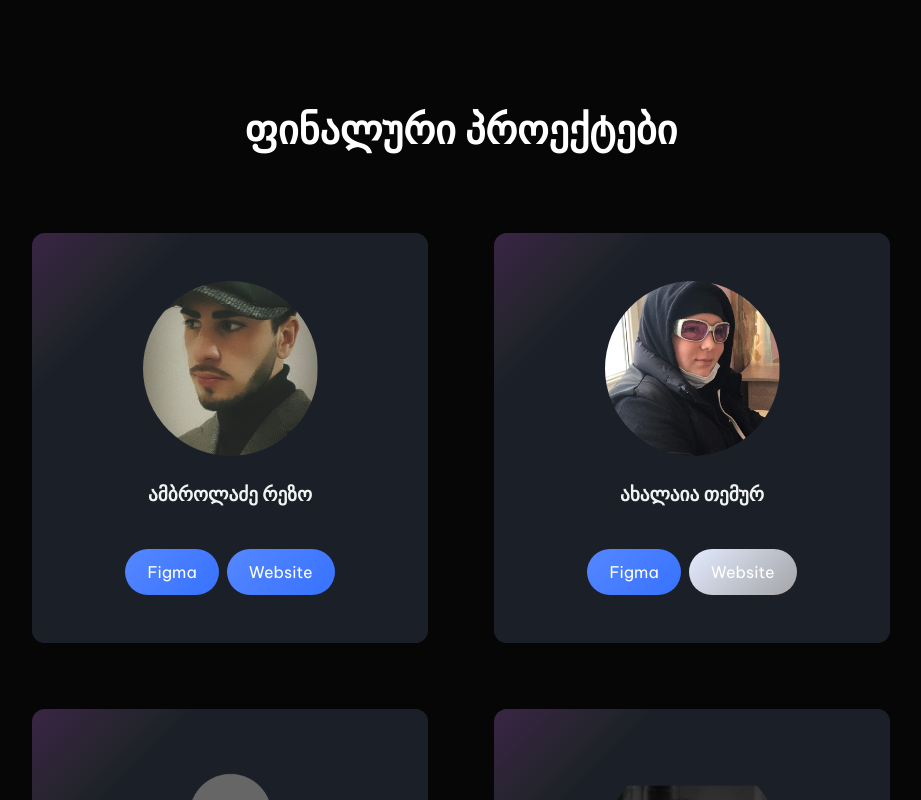
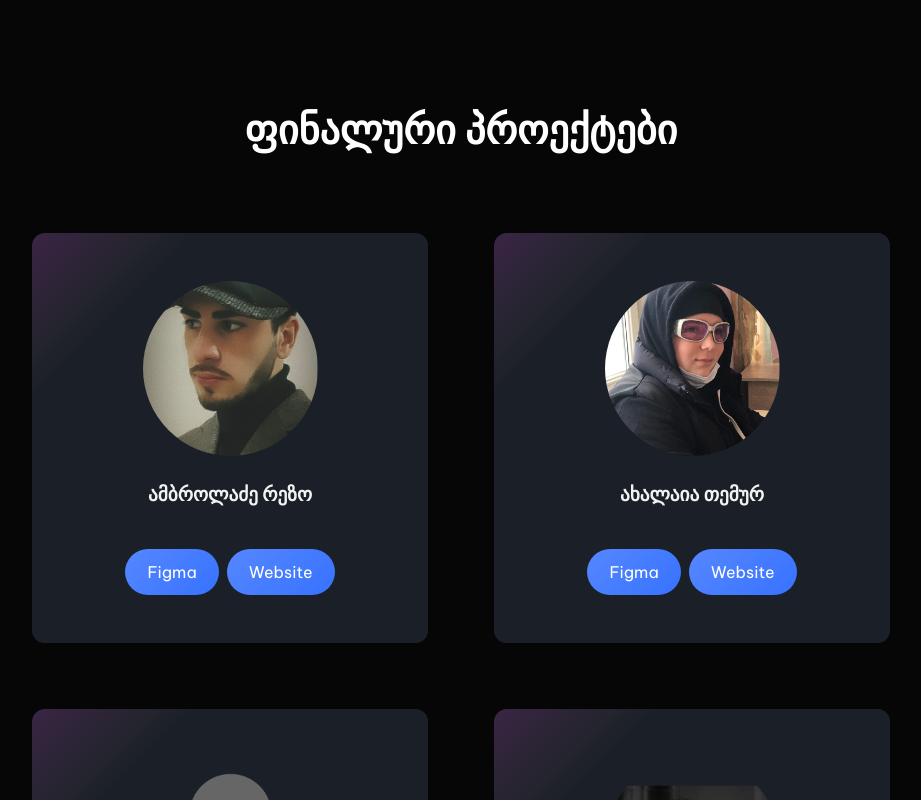
Before and after one commit to tsogi/portfolio, a React (Create React App) app: page /jptf03 in a window 1280 px wide. Shown: the top 800 px of the page, without its empty margins (179-1100 px from the left). Built offline with nearby package versions, Linux system fonts and the light colour scheme.

Commit message:
Add Temuri data

```diff
--- a/src/components/Jptf03.js
+++ b/src/components/Jptf03.js
@@ -34,7 +34,7 @@ function Jptf03(props){
                     <h2 class="profile-username">ახალაია თემურ</h2>
                     <div class="profile-actions">
                         <a target="_blank" href="https://www.figma.com/file/KiwbV0gGBzOa5Pzo7KGQqe/Client-first-Template-9---Webflow-Agency-(Community)-(Community)?node-id=0-1&t=9B3Hp20J8VJ1ptaB-0" class="btn btn--primary">Figma</a>
-                        <a href="" target="_blank"  class="btn btn--primary disabled">Website</a>
+                        <a href="https://temo827.github.io/First-Project/" target="_blank"  class="btn btn--primary">Website</a>
                     </div>
                 </article>
                 <article class="profile">
```
